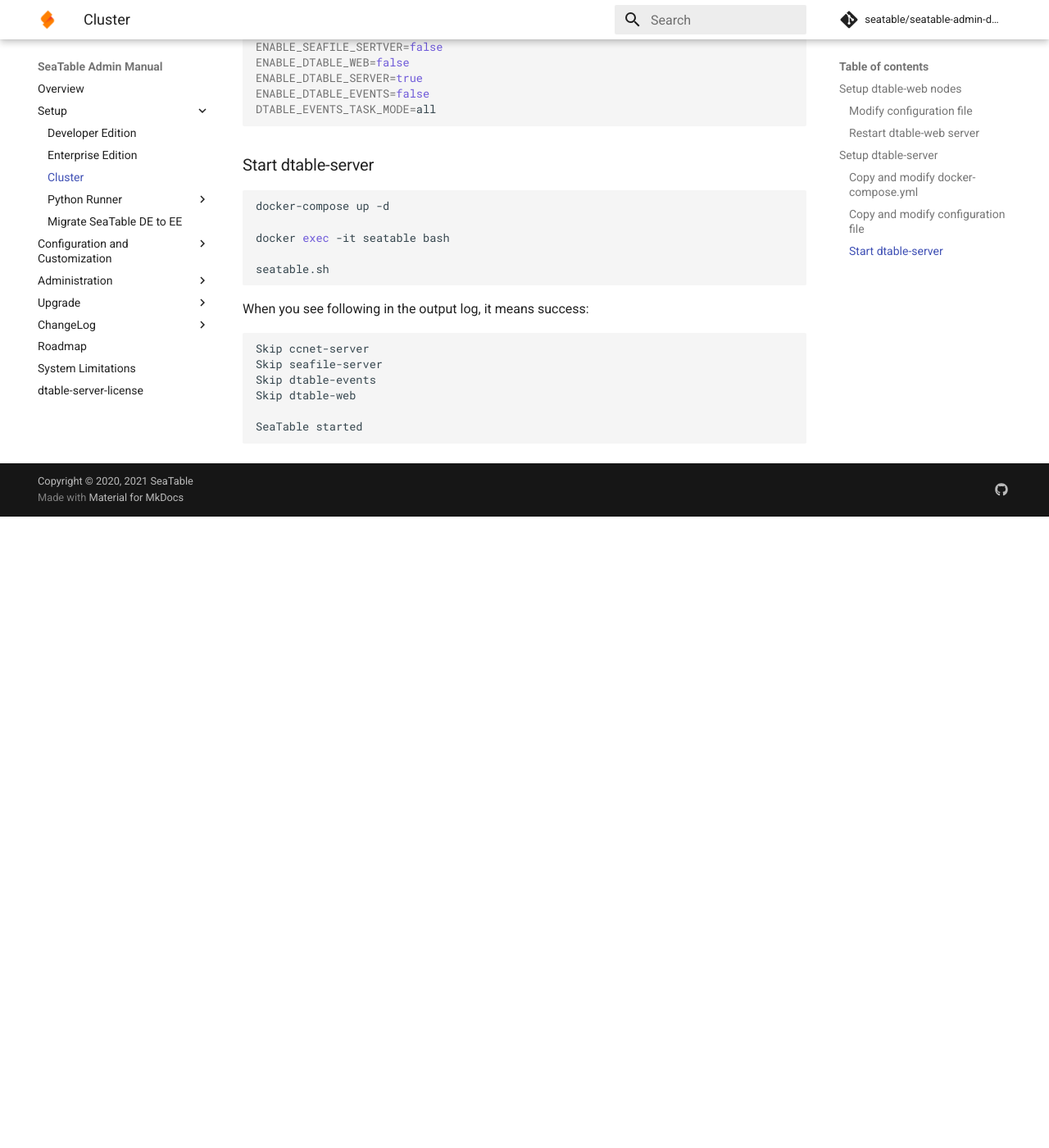
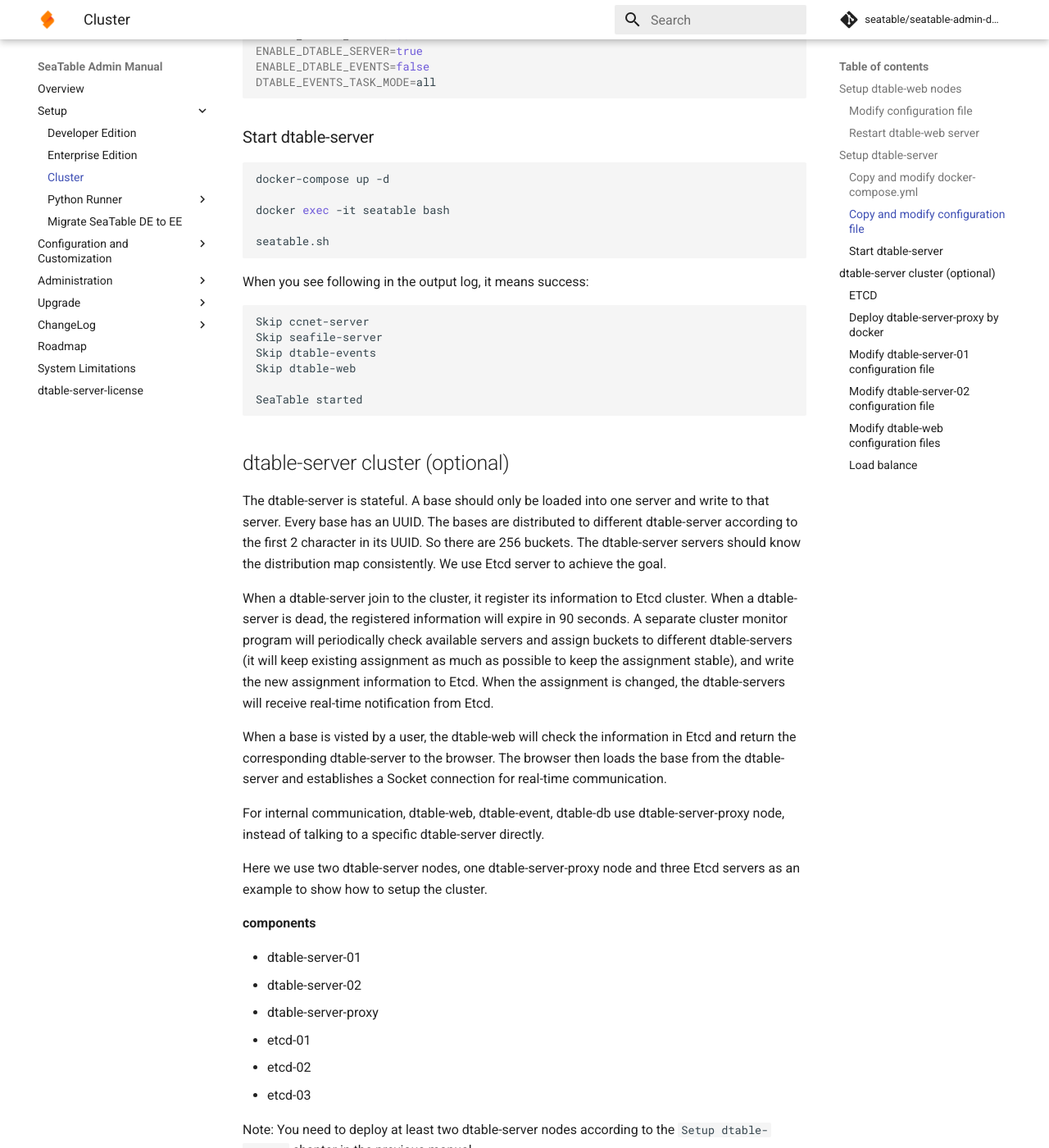
Before and after one commit to seatable/seatable-admin-docs, an MkDocs documentation site: the page built from manual/docker/Cluster/SeaTable Cluster.md, in a window 1280 px wide and 1400 px high, scrolled down 4270 px. Shown: the whole window at 82% size. Built offline with MkDocs 1.6.1 and Material for MkDocs 9.7.7, drawn with Linux system fonts in a browser that asks for light colours; comment, search, counter and statistics services are not loaded; before the commit the page ends 4900 px from its top, so only the background shows below that; some of the changed text lies outside the part shown.

Commit message:
dtable-server-cluster (#72)
* dtable-server-cluster

* rename to dtable-server-proxy

* Update SeaTable Cluster.md

Co-authored-by: Daniel Pan <freeplant@gmail.com>

````diff
--- a/manual/docker/Cluster/SeaTable Cluster.md
+++ b/manual/docker/Cluster/SeaTable Cluster.md
@@ -1,4 +1,4 @@
-# SeaTable Cluster
+# SeaTable cluster
 
 SeaTable Enterprise Edition support cluster for better performance.
 
@@ -225,3 +224,153 @@
 SeaTable started
 
 ```
+
+## dtable-server cluster (optional)
+
+The dtable-server is stateful. A base should only be loaded into one server and write to that server. Every base has an UUID. The bases are distributed to different dtable-server according to the first 2 character in its UUID. So there are 256 buckets. The dtable-server servers should know the distribution map consistently. We use Etcd server to achieve the goal.
+
+When a dtable-server join to the cluster, it register its information to Etcd cluster. When a dtable-server is dead, the registered information will expire in 90 seconds. A separate cluster monitor program will periodically check available servers and assign buckets to different dtable-servers (it will keep existing assignment as much as possible to keep the assignment stable), and write the new assignment information to Etcd. When the assignment is changed, the dtable-servers will receive real-time notification from Etcd.
+
+When a base is visted by a user, the dtable-web will check the information in Etcd and return the corresponding dtable-server to the browser. The browser then loads the base from the dtable-server and establishes a Socket connection for real-time communication.
+
+For internal communication, dtable-web, dtable-event, dtable-db use dtable-server-proxy node, instead of talking to a specific dtable-server directly.
+
+Here we use two dtable-server nodes, one dtable-server-proxy node and three Etcd servers as an example to show how to setup the cluster.
+
+**components**
+
+* dtable-server-01
+* dtable-server-02
+* dtable-server-proxy
+* etcd-01
+* etcd-02
+* etcd-03
+
+Note: You need to deploy at least two dtable-server nodes according to the `Setup dtable-server` chapter in the previous manual.
+
+
+### ETCD
+
+**Install**
+
+```bash
+# install
+sudo apt install -y etcd etcd-client
+
+# start
+service etcd start
+```
+
+**ETCD cluster**
+
+[Guide to setting up a cluster in etcd](https://etcd.io/docs/v3.5/tutorials/how-to-setup-cluster/)
+
+### Deploy dtable-server-proxy by docker
+
+Download the [docker-compose.yml](./docker-compose.yml) sample file into dtable-server-proxy's directory and modify the Compose file to fit your environment and settings.
+
+```bash
+mkdir -p /opt/dtable-server-proxy/
+```
+
+Optional customizable options in the Compose file are:
+
+* Volume path for the container dtable-server-proxy
+* Image tag of the dtable-server-proxy version to install (image)
+* Time zone (TIME_ZONE)
+
+Note: dtable-server-proxy only needs LAN communication, public domain is not required.
+
+**Create dtable-server-proxy configuration file**
+
+Prepare configuration file directory
+
+```bash
+mkdir -p /opt/dtable-server-proxy/shared/seatable-proxy/conf/
+```
+
+Create the dtable-server-proxy configuration file :  `/opt/dtable-server-proxy/shared/seatable-proxy/conf/dtable_server_config.json`
+
+```json
+{
+  "cluster_config": {
+    "etcd_host": "192.168.1.3:2379"  // IP of etcd
+  }
+}
+```
+
+**Start dtable-server-proxy**
+
+```bash
+docker-compose up -d
+```
+
+### Modify dtable-server-01 configuration file
+
+dtable_server_config.json
+
+```json
+{
+  "cluster_config": {
+    "etcd_host": "192.168.1.3:2379",  // IP of etcd
+    "node_id": "dtable-server-01",
+    "node_url": "https://dtable-server-01.domain.com/",  // domain of dtable-server-01
+    "local_node_url": "http://172.17.30.94/"  // intranet IP of dtable-server-01
+  }
+}
+```
+
+Then restart dtable-server-01
+
+```bash
+docker exec -d seatable /shared/seatable/scripts/seatable.sh restart
+```
+
+Note, the `node_url` is used by the end user to connect to the server. The `local_node_url` is used by the dtable-server-proxy to connect to the server.
+
+### Modify dtable-server-02 configuration file
+
+dtable_server_config.json
+
+```json
+{
+  "cluster_config": {
+    "etcd_host": "192.168.1.3:2379",  // IP of etcd
+    "node_id": "dtable-server-02",
+    "node_url": "https://dtable-server-02.domain.com/",  // domain of dtable-server-02
+    "local_node_url": "http://172.17.30.95/"  // intranet IP of dtable-server-02
+  }
+}
+```
+
+Then restart dtable-server-02, the command is the same as before.
+
+### Modify dtable-web configuration files
+
+dtable_web_settings.py
+
+```python
+# etcd
+ENABLE_DTABLE_SERVER_CLUSTER = True
+ETCD_SERVER_HOST = '192.168.1.3'  # IP of etcd
+DTABLE_PROXY_SERVER_URL = 'http://192.168.1.5:5550/'  # IP of dtable-server-proxy
+```
+
+dtable-db.conf
+
+```conf
+[dtable cache]
+dtable_server_url = "http://192.168.1.5:5550/"  # IP of dtable-server-proxy
+```
+
+Then restart dtable-web, the command is the same as before.
+
+Now you can use the dtable-server cluster.
+
+### Load balance
+
+In some cases, you can manually load balancing
+
+``` bash
+curl -X POST http://192.168.1.5:5555/rebalance/  # IP of dtable-server-proxy
+```
````
Also changed, not shown: other parts of manual/docker/Cluster/SeaTable Cluster.md (+0 -1 lines), 1 other file.
